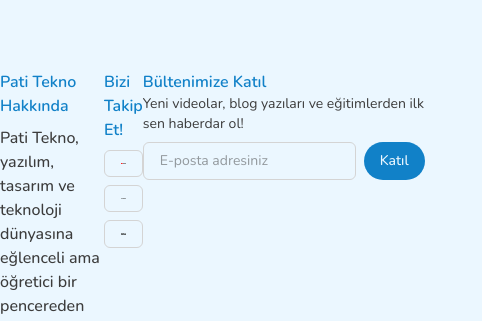
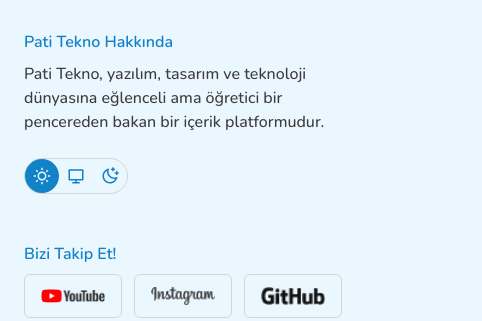
Before and after one commit to poyrazavsever/patitekno.com, a Next.js app: page / in a window 390 px wide. Shown: the part 1415-1736 px from the top of the page, 482 px wide, since content can reach past the window. Built offline with nearby package versions, Linux system fonts and the light colour scheme; no server answers; the database is empty.

Commit message:
feat: added responsive design to footer component

```diff
--- a/components/layout/Footer.tsx
+++ b/components/layout/Footer.tsx
@@ -60,11 +60,13 @@
 
   return (
     <>
-      <footer className='pt-48 pb-16 flex items-start justify-between'>
+      <footer className='pt-24 pb-16 flex flex-col md:flex-row items-start justify-between gap-12 md:gap-0'>
 
-          <div className='flex flex-col items-start gap-2 w-1/3'>
+        <div className='flex flex-col items-start gap-2 w-full md:w-1/3'>
           <h3 className='text-base font-semibold text-primary'>Pati Tekno Hakkında</h3>
-            <p className='text-base font-medium text-textColor'>Pati Tekno, yazılım, tasarım ve teknoloji dünyasına eğlenceli ama öğretici bir pencereden bakan bir içerik platformudur.</p>
+          <p className='text-base font-medium text-textColor'>
+            Pati Tekno, yazılım, tasarım ve teknoloji dünyasına eğlenceli ama öğretici bir pencereden bakan bir içerik platformudur.
+          </p>
 
           <div className='mt-4 flex items-center border border-neutral-300 rounded-full'>
             <button
@@ -76,7 +78,7 @@
                 }
               )}
             >
-                <RiSunLine/>
+              <RiSunLine />
             </button>
 
             <button
@@ -88,7 +90,7 @@
                 }
               )}
             >
-                <RiComputerLine/>
+              <RiComputerLine />
             </button>
 
             <button
@@ -100,24 +102,31 @@
                 }
               )}
             >
-                <RiMoonClearLine/>
+              <RiMoonClearLine />
             </button>
           </div>
-
         </div>
 
-
-          <div className='flex flex-col items-start gap-2'>
+        <div className='flex flex-col items-start gap-2 w-full md:w-1/5'>
           <h3 className='text-base font-semibold text-primary'>Bizi Takip Et!</h3>
 
-            {logos?.map(logo => (
-                <a href={logo.link} target='_blank' className='px-4 py-3 rounded-md border border-neutral-300 flex items-center justify-center cursor-pointer hover:shadow-sm transition-all'>
-                  <img src={`/Image/${logo.name}.png`} alt={`${logo.name} logo for footer`} className='w-16'/>
+          <div className="flex flex-row md:flex-col gap-3">
+            {logos?.map((logo) => (
+              <a
+                key={logo.name}
+                href={logo.link}
+                target='_blank'
+                className='px-4 py-3 rounded-md border border-neutral-300 flex items-center justify-center cursor-pointer hover:shadow-sm transition-all'
+              >
+                <img
+                  src={`/Image/${logo.name}.png`}
+                  alt={`${logo.name} logo for footer`}
+                  className='w-16'
+                />
               </a>
             ))}
-
           </div>
-
+        </div>
 
         <div className='w-full md:w-1/3'>
           <h3 className='text-base font-semibold text-primary'>Bültenimize Katıl</h3>
@@ -126,7 +135,7 @@
             Yeni videolar, blog yazıları ve eğitimlerden ilk sen haberdar ol!
           </p>
 
-            <form onSubmit={handleSubmit} className='flex w-full gap-2 mt-2'>
+          <form onSubmit={handleSubmit} className='flex flex-col sm:flex-row w-full gap-2 mt-2'>
             <input
               type="email"
               required
@@ -151,7 +160,8 @@
         onVerify={handleSubscribe}
       />
     </>
-  )
+  );
+
 }
 
 
--- a/components/layout/Layout.tsx
+++ b/components/layout/Layout.tsx
@@ -9,7 +9,7 @@
 
 const Layout = ({children} : props) => {
   return (
-    <div className='min-h-screen max-w-5xl container mx-auto flex flex-col font-nunito'>
+    <div className='min-h-screen w-full px-6 md:px-0 md:max-w-5xl md:container mx-auto flex flex-col font-nunito'>
 
       <Toaster position='top-right'/>
 
```
Lines whose indentation alone changed are shown as unchanged.
